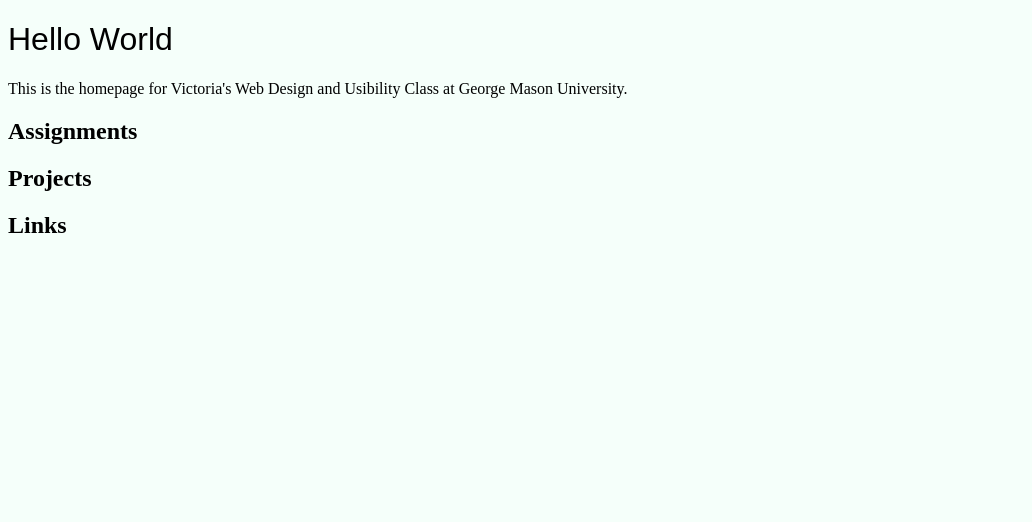
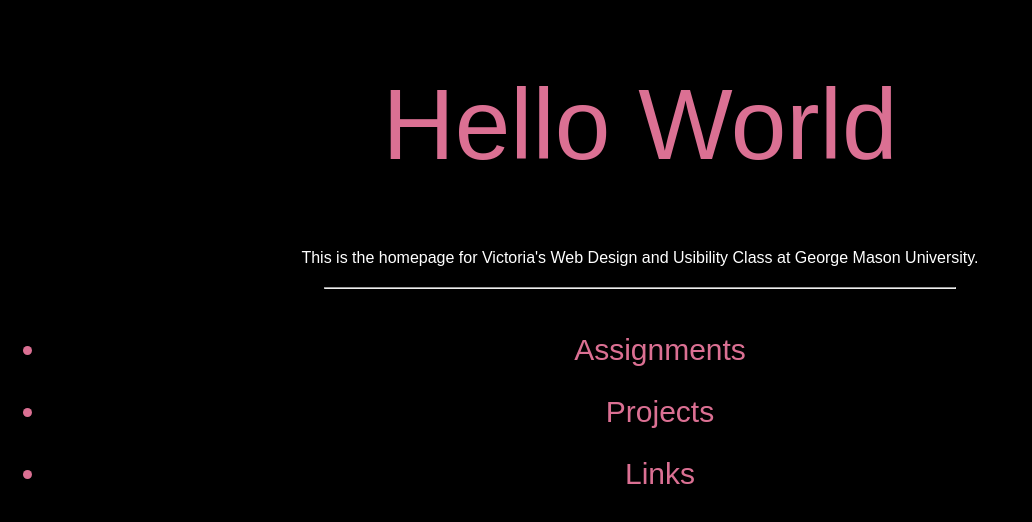
Before and after one commit to VR-artz/vrAVT415, a plain HTML site: page index.html in a window 1280 px wide. Shown: the whole page, without its empty margins (0-1032 px from the left). Drawn offline with Linux system fonts and the light colour scheme; a web font is replaced by a local one.

Commit message:
css update

```diff
--- a/css/main.css
+++ b/css/main.css
@@ -2,10 +2,45 @@
   box-sizing: border-box;
 }
 body{
-  background-color: mintcream
+  background-color: black;
 }
 h1{
   font-family: sketchnote-square, sans-serif;
   font-style: normal;
   font-weight: 400;
+  font-size: 100px;
+  text-align: center;
+  color: palevioletred;
 }
+p{
+  color: white;
+  text-align: center;
+  font-family: montserrat, sans-serif;
+  font-style: normal;
+  font-weight: 100;
+}
+h2{
+  font-family: sketchnote-square, sans-serif;
+  font-style: normal;
+  font-weight: 400;
+  color: palevioletred;
+}
+nav{
+  font-size: 30px;
+  text-align: center;
+}
+ul li a{
+  display: inline;
+  margin-left: 50px;
+  margin-right: 50px;
+  padding: 14px 25px;
+  text-align: center;
+  display: inline-block;
+}
+nav a:hover{
+  color: firebrick;
+  background-color: black;
+}
+nav a:link{
+  text-decoration: none;
+}
--- a/index.html
+++ b/index.html
@@ -9,8 +9,15 @@
   <body>
     <h1> Hello World</h1>
       <p> This is the homepage for Victoria's Web Design and Usibility Class at George Mason University.</p>
-      <h2>Assignments</h2>
-      <h2>Projects</h2>
-      <h2>Links</h2>
+      <h2>
+        <hr style="width: 50%;  text-align: center;"></hr>
+        <nav>
+          <ul>
+            <li><a> Assignments</a></li>
+            <li><a> Projects</a></li>
+            <li><a> Links</a></li>
+          </ul>
+        </nav>
+      </h2>
   </body>
 </html>
```
